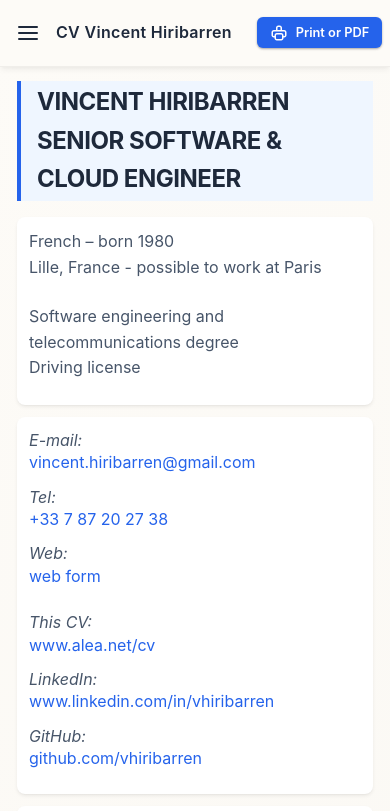
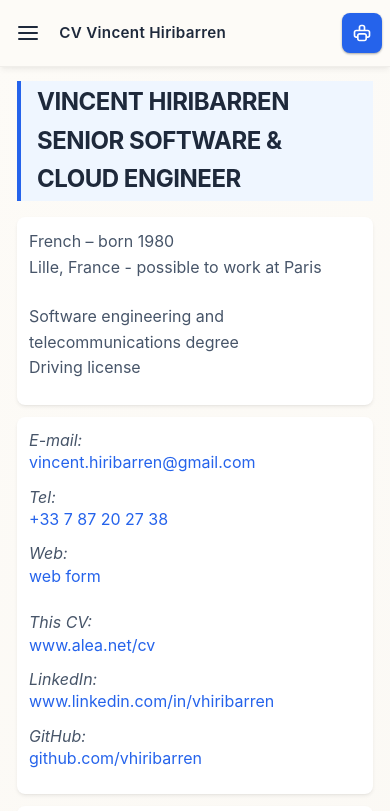
Before and after one commit to vhiribarren/cv, a plain HTML site: page docs/index.html in a window 390 px wide. Shown: the top 811 px of the page. Drawn offline with Linux system fonts and the light colour scheme.

Commit message:
fix: header in mobile mode to display name

```diff
--- a/docs/index.html
+++ b/docs/index.html
@@ -47,7 +47,7 @@ All other rights are reserved.
                         d="M17 17H19C19.5304 17 20.0391 16.7893 20.4142 16.4142C20.7893 16.0391 21 15.5304 21 15V11C21 10.4696 20.7893 9.96086 20.4142 9.58579C20.0391 9.21071 19.5304 9 19 9H5C4.46957 9 3.96086 9.21071 3.58579 9.58579C3.21071 9.96086 3 10.4696 3 11V15C3 15.5304 3.21071 16.0391 3.58579 16.4142C3.96086 16.7893 4.46957 17 5 17H7M9 21H15C15.5304 21 16.0391 20.7893 16.4142 20.4142C16.7893 20.0391 17 19.5304 17 19V15C17 14.4696 16.7893 13.9609 16.4142 13.5858C16.0391 13.2107 15.5304 13 15 13H9C8.46957 13 7.96086 13.2107 7.58579 13.5858C7.21071 13.9609 7 14.4696 7 15V19C7 19.5304 7.21071 20.0391 7.58579 20.4142C7.96086 20.7893 8.46957 21 9 21ZM9 9V5C9 4.46957 9.21071 3.96086 9.58579 3.58579C9.96086 3.21071 10.4696 3 11 3H13C13.5304 3 14.0391 3.21071 14.4142 3.58579C14.7893 3.96086 15 4.46957 15 5V9H9Z"
                         stroke="currentColor" stroke-width="2" stroke-linecap="round" stroke-linejoin="round" />
                 </svg>
-                Print or PDF
+                <span class="action-btn-text">Print or PDF</span>
             </button>
         </div>
     </header>
--- a/docs/styles.css
+++ b/docs/styles.css
@@ -659,12 +659,16 @@ body.is-overlay-active {
     }
 
     .header__title {
-        font-size: 1rem;
+        font-size: 0.95rem; /* Slight reduction for fitting */
+        line-height: 1.2;
         flex-grow: 1;
         text-align: left;
-        white-space: nowrap;
+        display: -webkit-box;
+        -webkit-line-clamp: 2;
+        line-clamp: 2;
+        -webkit-box-orient: vertical;
         overflow: hidden;
-        text-overflow: ellipsis;
+        margin-left: 0.2rem;
     }
 
     .header__actions {
@@ -694,10 +698,20 @@ body.is-overlay-active {
     }
 
     .action-btn {
-        padding: 0.4rem 0.8rem;
-        font-size: 0.8rem;
-        flex: 1;
+        padding: 0.6rem;
+        width: 40px;
+        height: 40px;
         justify-content: center;
+        border-radius: 8px; /* matching the hamburger */
+    }
+
+    .action-btn-text {
+        display: none;
+    }
+
+    .action-btn svg {
+        width: 20px;
+        height: 20px;
     }
 
     article {
```
